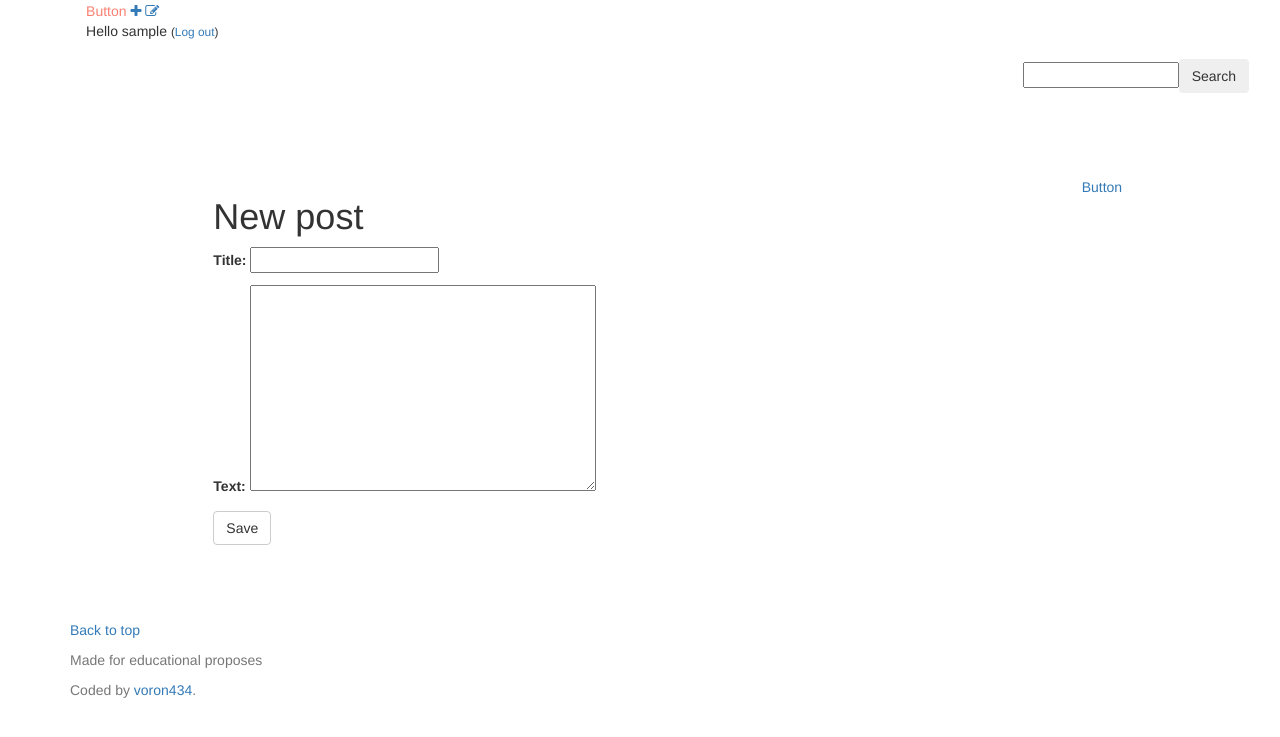
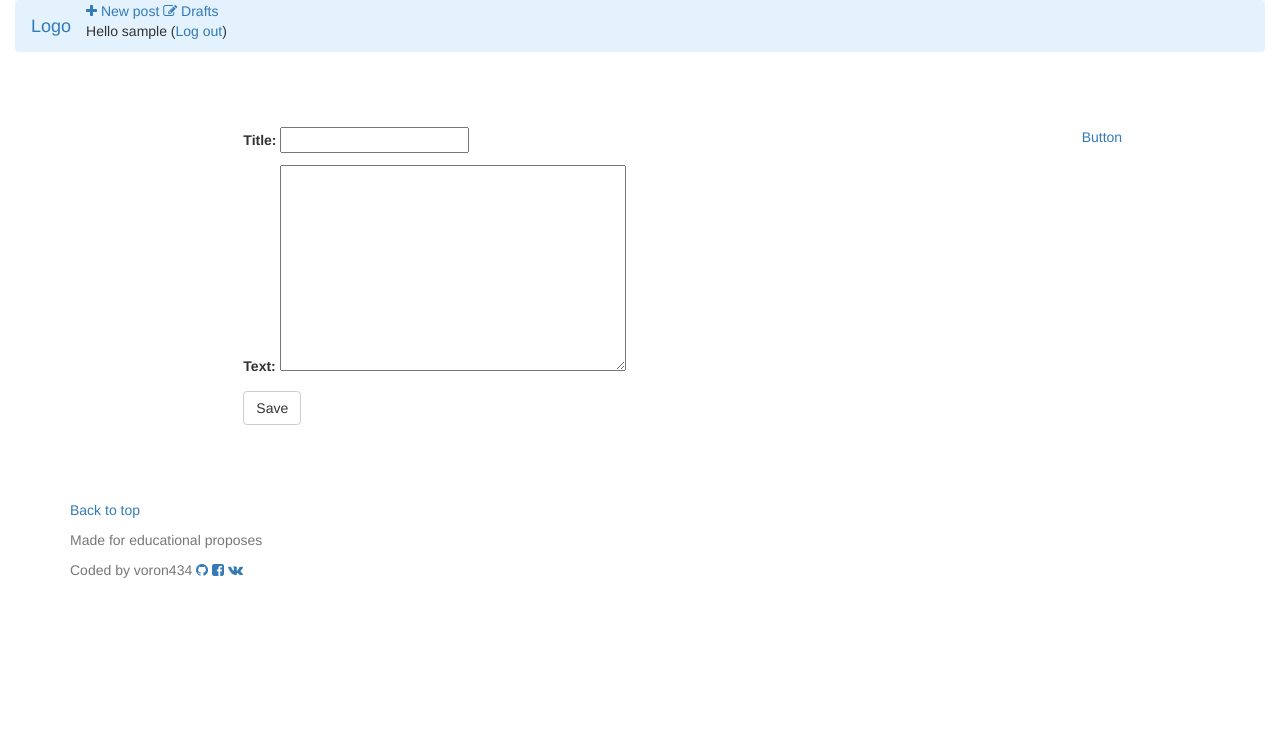
Before and after one commit to voron434/online_blog, a Django app: page /post/new/ in a window 1280 px wide. Shown: the top 737 px of the page. Run offline with Django 3.2, Linux system fonts and the light colour scheme; the visitor is signed in with stand-in values (Sample User, id 1); some libraries are stand-ins or nearby versions.

Commit message:
Fix and add some new icons

```diff
--- a/blog/templates/blog/post_edit.html
+++ b/blog/templates/blog/post_edit.html
@@ -1,7 +1,6 @@
 {% extends 'core/base.html' %}
 
 {% block content %}
-    <h1>New post</h1>
     <form method="POST" class="post-form">{% csrf_token %}
         {{ form.as_p }}
         <button type="submit" class="save btn btn-default">Save</button>
--- a/core/templates/core/base.html
+++ b/core/templates/core/base.html
@@ -18,11 +18,9 @@
           <div class="col-sm-2 left-block">
           </div>
           <div class="col-sm-8">
-            <div class="row">
-              <div class="card-group">
+            <div class="container-fluid">
                 {% block content %}
                 {% endblock %}
-              </div>
             </div>
           </div>
           <div class="col-sm-2 right-block">
--- a/core/templates/core/footer.html
+++ b/core/templates/core/footer.html
@@ -4,6 +4,10 @@
 	    <a href="#">Back to top</a>
 	  </p>
 	  <p>Made for educational proposes</p>
-	  <p>Coded by <a href="https://github.com/voron434">voron434</a>.</p>
+	  <p>Coded by voron434
+	  <a href="https://github.com/voron434"><i class="fa fa-github" aria-hidden="true"></i></a>
+	  <a href="https://www.facebook.com/profile.php?id=100004103253913"><i class="fa fa-facebook-square" aria-hidden="true"></i></a>
+	  <a href="https://vk.com/twiin_armageddons"> <i class="fa fa-vk" aria-hidden="true"></i></a>
+	  </p>
 	</div>
 </footer>
--- a/core/templates/core/navbar.html
+++ b/core/templates/core/navbar.html
@@ -1,16 +1,10 @@
-<nav class="navbar navbar-dark bg-inverse fixed-top">
-  <a class="navbar-brand" href="/" style="color:white">Logo</a>
-  <a class="nav-link" href="#" style="color:salmon">Button</a>
+<nav class="navbar fixed-top navbar-light" style="background-color: #e3f2fd;">
+  <a class="navbar-brand" href="/">Logo</a>
   {% if user.is_authenticated %}
-    <a href="{% url 'post_new' %}" class="top-menu"><i class="fa fa-plus" aria-hidden="true"></i></a>
-    <a href="{% url 'post_draft_list' %}" class="top-menu"><i class="fa fa-pencil-square-o" aria-hidden="true"></i></a>
-    <p class="top-menu">Hello {{ user.username }} <small>(<a href="{% url 'logout' %}">Log out</a>)</small></p>
+    <a class="nav-link" href="{% url 'post_new' %}"><i class="fa fa-plus" aria-hidden="true"></i> New post</a>
+    <a class="nav-link" href="{% url 'post_draft_list' %}"><i class="fa fa-pencil-square-o" aria-hidden="true"></i> Drafts</a>
+    <p class="top-menu">Hello {{ user.username }} (<a href="{% url 'logout' %}">Log out</a>)</p>
 	{% else %}
-    	<a href="{% url 'login' %}" class="top-menu"><i class="fa fa-lock" aria-hidden="true"></i></a>
+    	<a href="{% url 'login' %}" class="top-menu"><i class="fa fa-lock" aria-hidden="true"></i> Log In</a>
 	{% endif %}
-  <form class="form-inline navbar-form pull-right">
-    <div class="input-append">
-      <input class="span2" id="appendedInputButton" size="16" type="text"><button class="btn" type="button">Search</button>
-    </div>
-  </form>
 </nav>
```
Also changed, not shown: blog/templates/blog/post_detail.html (+9 -10 lines).
